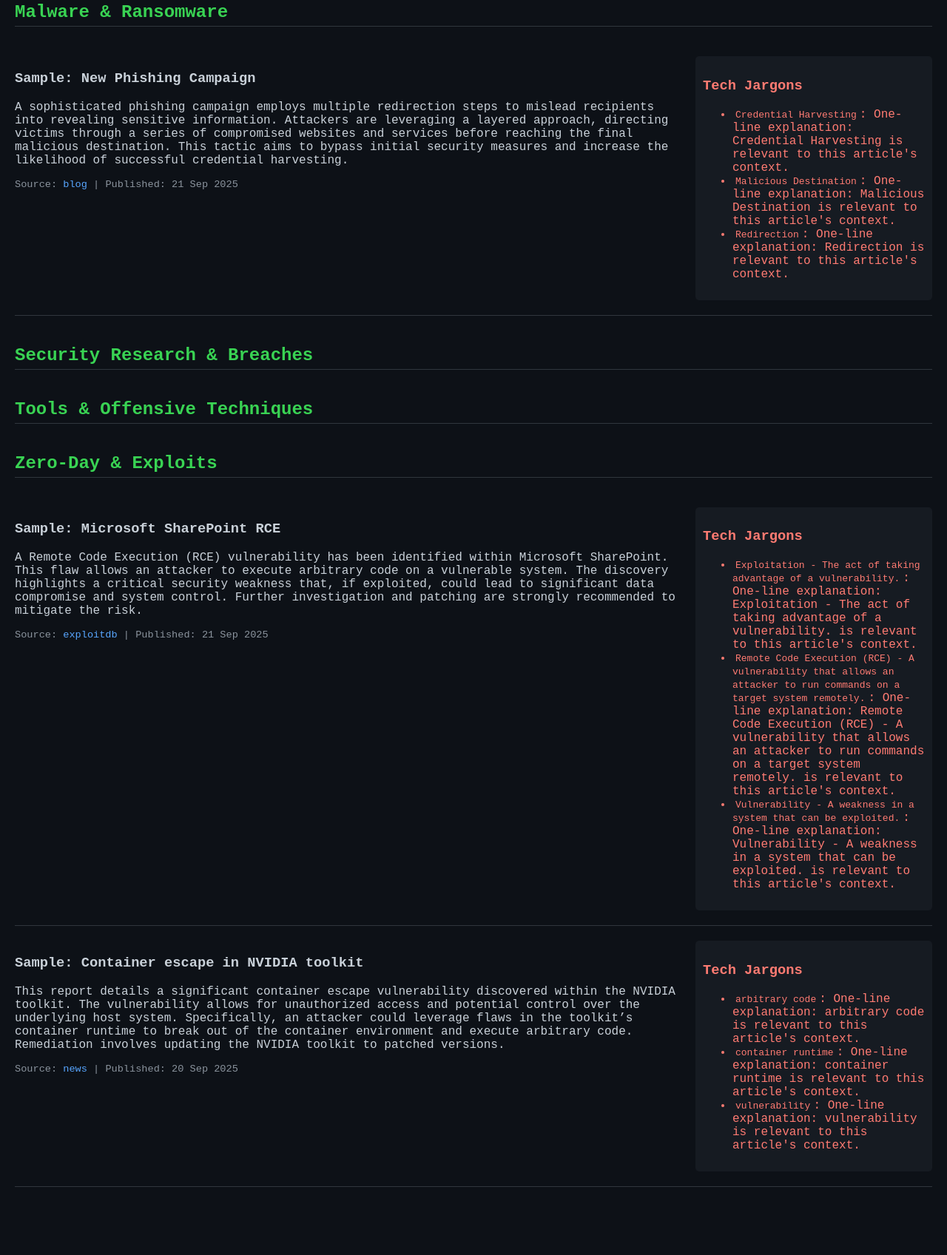
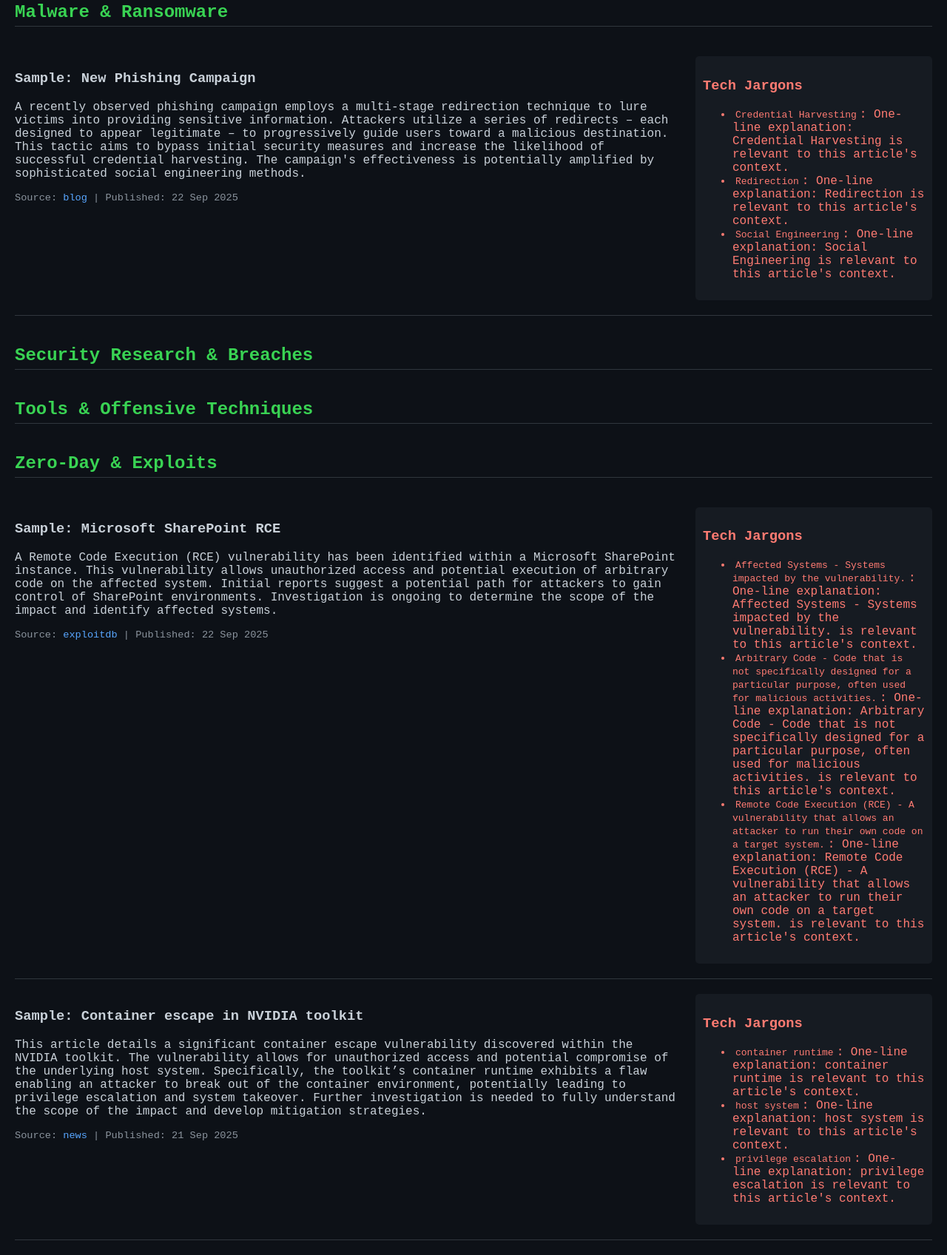
Before and after one commit to IamLucif3r/pwnspectrum-rss, a plain HTML site: page index.html in a window 1280 px wide. Shown: the part 168-1865 px from the top of the page at 74% size. Before the commit the page ends 1793 px from the top, so only its background shows below. Drawn offline with Linux system fonts and the light colour scheme.

Commit message:
Update tech digest

```diff
--- a/index.html
+++ b/index.html
@@ -32,9 +32,9 @@
 	<div class="article">
 		<div class="content">
 			<h3>Sample: New Phishing Campaign</h3>
-			<p>A sophisticated phishing campaign employs multiple redirection steps to mislead recipients into revealing sensitive information. Attackers are leveraging a layered approach, directing victims through a series of compromised websites and services before reaching the final malicious destination. This tactic aims to bypass initial security measures and increase the likelihood of successful credential harvesting. </p>
+			<p>A recently observed phishing campaign employs a multi-stage redirection technique to lure victims into providing sensitive information. Attackers utilize a series of redirects – each designed to appear legitimate – to progressively guide users toward a malicious destination. This tactic aims to bypass initial security measures and increase the likelihood of successful credential harvesting. The campaign&#39;s effectiveness is potentially amplified by sophisticated social engineering methods.</p>
 			<div class="source">
-				Source: <a href="https://example.com/2" target="_blank">blog</a> | Published: 21 Sep 2025
+				Source: <a href="https://example.com/2" target="_blank">blog</a> | Published: 22 Sep 2025
 			</div>
 		</div>
 
@@ -44,9 +44,9 @@
 
 				<li><code>Credential Harvesting</code>: One-line explanation: Credential Harvesting is relevant to this article&#39;s context.</li>
 
-				<li><code>Malicious Destination</code>: One-line explanation: Malicious Destination is relevant to this article&#39;s context.</li>
+				<li><code>Redirection</code>: One-line explanation: Redirection is relevant to this article&#39;s context.</li>
 
-				<li><code>Redirection</code>: One-line explanation: Redirection is relevant to this article&#39;s context.</li>
+				<li><code>Social Engineering</code>: One-line explanation: Social Engineering is relevant to this article&#39;s context.</li>
 
 			</ul>
 		</div>
@@ -71,9 +71,9 @@
 	<div class="article">
 		<div class="content">
 			<h3>Sample: Microsoft SharePoint RCE</h3>
-			<p>A Remote Code Execution (RCE) vulnerability has been identified within Microsoft SharePoint. This flaw allows an attacker to execute arbitrary code on a vulnerable system. The discovery highlights a critical security weakness that, if exploited, could lead to significant data compromise and system control. Further investigation and patching are strongly recommended to mitigate the risk.</p>
+			<p>A Remote Code Execution (RCE) vulnerability has been identified within a Microsoft SharePoint instance. This vulnerability allows unauthorized access and potential execution of arbitrary code on the affected system. Initial reports suggest a potential path for attackers to gain control of SharePoint environments. Investigation is ongoing to determine the scope of the impact and identify affected systems.</p>
 			<div class="source">
-				Source: <a href="https://example.com/1" target="_blank">exploitdb</a> | Published: 21 Sep 2025
+				Source: <a href="https://example.com/1" target="_blank">exploitdb</a> | Published: 22 Sep 2025
 			</div>
 		</div>
 
@@ -81,11 +81,11 @@
 			<h3>Tech Jargons</h3>
 			<ul>
 
-				<li><code>Exploitation - The act of taking advantage of a vulnerability.</code>: One-line explanation: Exploitation - The act of taking advantage of a vulnerability. is relevant to this article&#39;s context.</li>
+				<li><code>Affected Systems - Systems impacted by the vulnerability.</code>: One-line explanation: Affected Systems - Systems impacted by the vulnerability. is relevant to this article&#39;s context.</li>
 
-				<li><code>Remote Code Execution (RCE) - A vulnerability that allows an attacker to run commands on a target system remotely.</code>: One-line explanation: Remote Code Execution (RCE) - A vulnerability that allows an attacker to run commands on a target system remotely. is relevant to this article&#39;s context.</li>
+				<li><code>Arbitrary Code - Code that is not specifically designed for a particular purpose, often used for malicious activities.</code>: One-line explanation: Arbitrary Code - Code that is not specifically designed for a particular purpose, often used for malicious activities. is relevant to this article&#39;s context.</li>
 
-				<li><code>Vulnerability - A weakness in a system that can be exploited.</code>: One-line explanation: Vulnerability - A weakness in a system that can be exploited. is relevant to this article&#39;s context.</li>
+				<li><code>Remote Code Execution (RCE) - A vulnerability that allows an attacker to run their own code on a target system.</code>: One-line explanation: Remote Code Execution (RCE) - A vulnerability that allows an attacker to run their own code on a target system. is relevant to this article&#39;s context.</li>
 
 			</ul>
 		</div>
@@ -95,9 +95,9 @@
 	<div class="article">
 		<div class="content">
 			<h3>Sample: Container escape in NVIDIA toolkit</h3>
-			<p>This report details a significant container escape vulnerability discovered within the NVIDIA toolkit. The vulnerability allows for unauthorized access and potential control over the underlying host system. Specifically, an attacker could leverage flaws in the toolkit’s container runtime to break out of the container environment and execute arbitrary code. Remediation involves updating the NVIDIA toolkit to patched versions.</p>
+			<p>This article details a significant container escape vulnerability discovered within the NVIDIA toolkit. The vulnerability allows for unauthorized access and potential compromise of the underlying host system. Specifically, the toolkit’s container runtime exhibits a flaw enabling an attacker to break out of the container environment, potentially leading to privilege escalation and system takeover.  Further investigation is needed to fully understand the scope of the impact and develop mitigation strategies.</p>
 			<div class="source">
-				Source: <a href="https://example.com/3" target="_blank">news</a> | Published: 20 Sep 2025
+				Source: <a href="https://example.com/3" target="_blank">news</a> | Published: 21 Sep 2025
 			</div>
 		</div>
 
@@ -105,11 +105,11 @@
 			<h3>Tech Jargons</h3>
 			<ul>
 
-				<li><code>arbitrary code</code>: One-line explanation: arbitrary code is relevant to this article&#39;s context.</li>
-
 				<li><code>container runtime</code>: One-line explanation: container runtime is relevant to this article&#39;s context.</li>
 
-				<li><code>vulnerability</code>: One-line explanation: vulnerability is relevant to this article&#39;s context.</li>
+				<li><code>host system</code>: One-line explanation: host system is relevant to this article&#39;s context.</li>
+
+				<li><code>privilege escalation</code>: One-line explanation: privilege escalation is relevant to this article&#39;s context.</li>
 
 			</ul>
 		</div>
```
